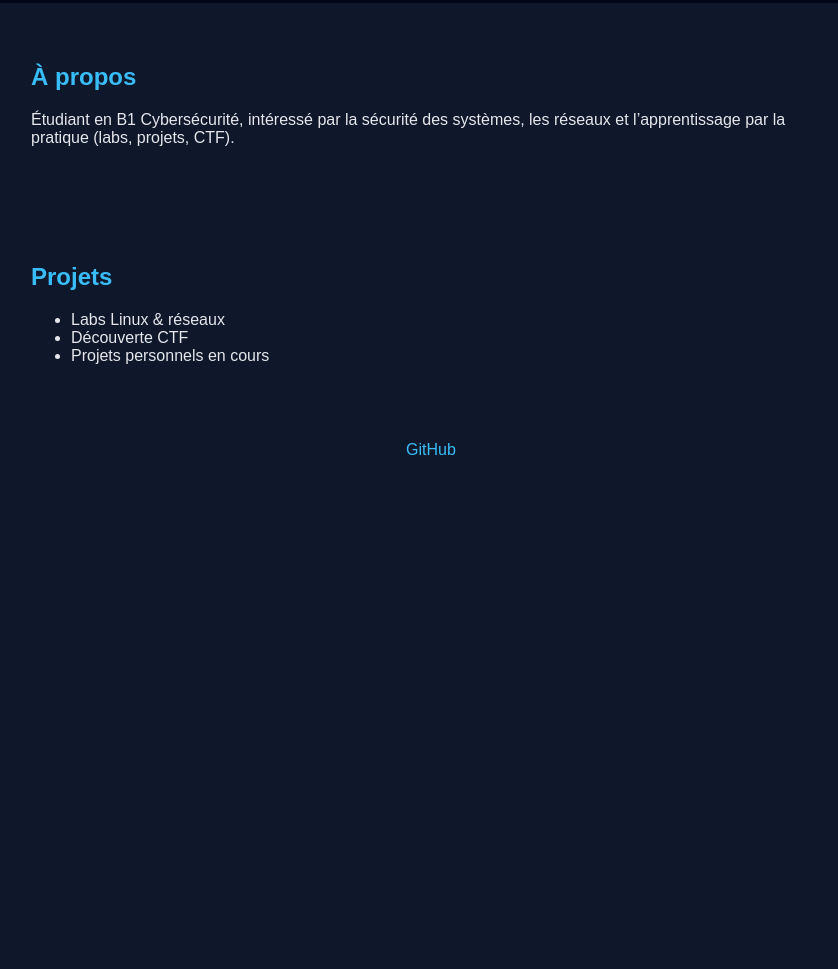
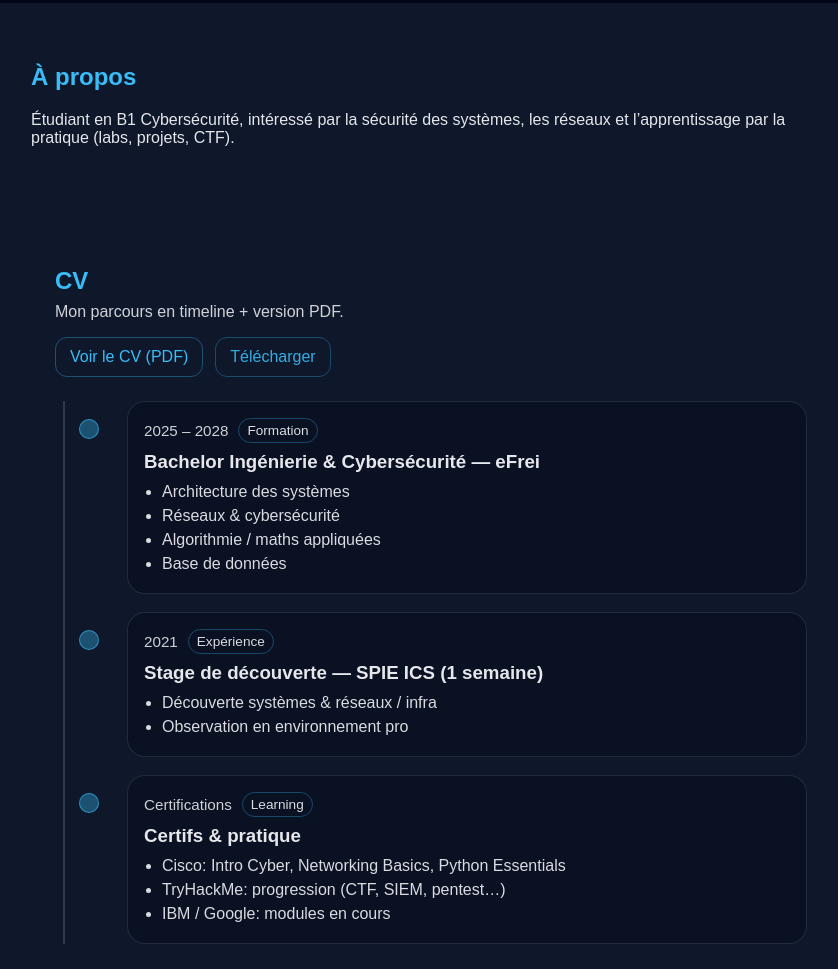
Before and after one commit to ethan-picolo/ethan-picolo.github.io, a plain HTML site: page index.html in a window 1280 px wide. Shown: the part 191-1160 px from the top of the page, without its empty margins (209-1047 px from the left). Before the commit the page ends 800 px from the top, so only its background shows below. Drawn offline with Linux system fonts and the light colour scheme.

Commit message:
Update index.html

```diff
--- a/index.html
+++ b/index.html
@@ -19,6 +19,67 @@
       les réseaux et l’apprentissage par la pratique (labs, projets, CTF).
     </p>
   </section>
+  <section id="cv" class="section">
+  <div class="section-header">
+    <h2>CV</h2>
+    <p>Mon parcours en timeline + version PDF.</p>
+
+    <div class="btn-row">
+      <a class="btn" href="assets/cv-ethan-picolo.pdf" target="_blank" rel="noopener">Voir le CV (PDF)</a>
+      <a class="btn btn-ghost" href="assets/cv-ethan-picolo.pdf" download>Télécharger</a>
+    </div>
+  </div>
+
+  <div class="timeline">
+    <div class="t-item">
+      <div class="t-dot"></div>
+      <div class="t-card">
+        <div class="t-top">
+          <span class="t-date">2025 – 2028</span>
+          <span class="t-tag">Formation</span>
+        </div>
+        <h3>Bachelor Ingénierie & Cybersécurité — eFrei</h3>
+        <ul>
+          <li>Architecture des systèmes</li>
+          <li>Réseaux & cybersécurité</li>
+          <li>Algorithmie / maths appliquées</li>
+          <li>Base de données</li>
+        </ul>
+      </div>
+    </div>
+
+    <div class="t-item">
+      <div class="t-dot"></div>
+      <div class="t-card">
+        <div class="t-top">
+          <span class="t-date">2021</span>
+          <span class="t-tag">Expérience</span>
+        </div>
+        <h3>Stage de découverte — SPIE ICS (1 semaine)</h3>
+        <ul>
+          <li>Découverte systèmes & réseaux / infra</li>
+          <li>Observation en environnement pro</li>
+        </ul>
+      </div>
+    </div>
+
+    <div class="t-item">
+      <div class="t-dot"></div>
+      <div class="t-card">
+        <div class="t-top">
+          <span class="t-date">Certifications</span>
+          <span class="t-tag">Learning</span>
+        </div>
+        <h3>Certifs & pratique</h3>
+        <ul>
+          <li>Cisco: Intro Cyber, Networking Basics, Python Essentials</li>
+          <li>TryHackMe: progression (CTF, SIEM, pentest…)</li>
+          <li>IBM / Google: modules en cours</li>
+        </ul>
+      </div>
+    </div>
+  </div>
+</section>
 
   <section>
     <h2>Projets</h2>
```
